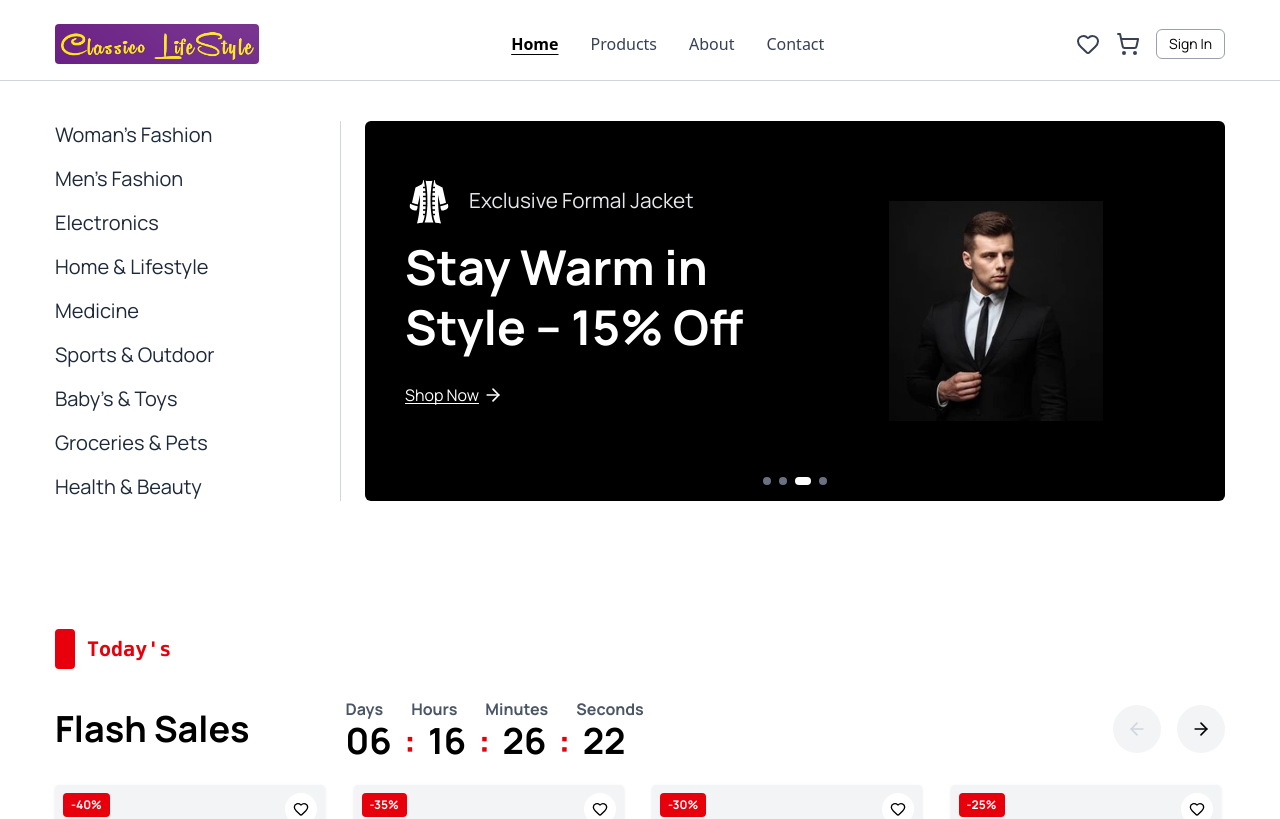
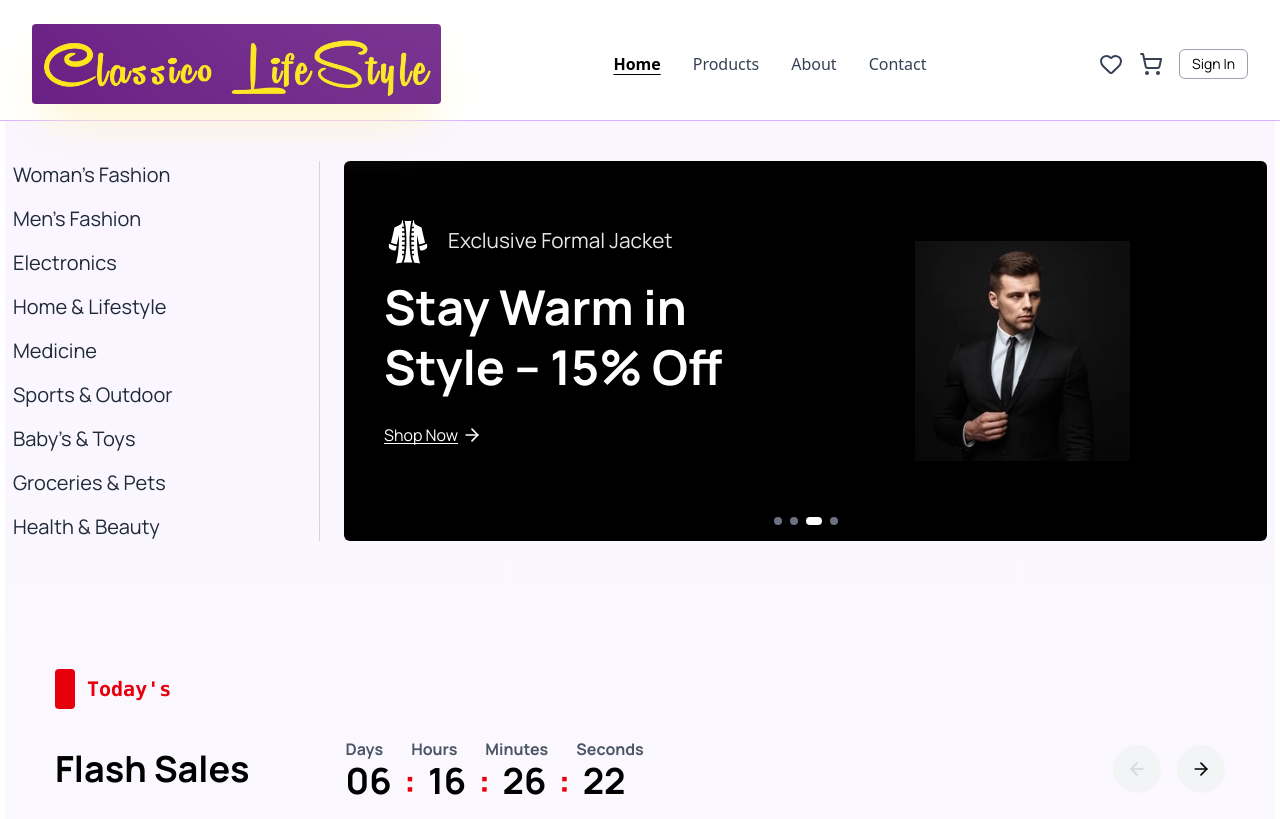
Before and after one commit to Nazmul-Karim-Tanvir/classicoLifestyle, a React (Vite) app in the folder classicoFrontend/: page / in a window 1280 px wide. Shown: the top 819 px of the page. Built offline with nearby package versions, Linux system fonts and the light colour scheme.

Commit message:
will work on home

```diff
--- a/classicoFrontend/src/components/Navbar.jsx
+++ b/classicoFrontend/src/components/Navbar.jsx
@@ -33,19 +33,19 @@ const Navbar = () => {
     ];
 
     return (
-        <nav className="bg-white pt-6 pb-4 px-4 md:px-8 border-b border-gray-300 relative z-50">
-            <div className="max-w-[1170px] mx-auto flex items-center justify-between">
+        <nav className="bg-white pt-6 pb-4 px-4 md:px-8 border-b border-purple-300 relative z-50">
+            <div className="max-w-full mx-auto flex items-center justify-between">
                 {/* Brand */}
                 <Link to="/" className="text-xl font-bold text-gray-900 flex items-center">
                     <img
                         src={logo}
                         alt="Classico Lifestyle Logo"
-                        className="h-8 md:h-10 w-auto object-contain rounded"
+                        className="h-7 md:h-20 w-auto object-contain rounded shadow-2xl shadow-amber-100"
                     />
                 </Link>
 
                 {/* Nav Links - Desktop */}
-                <ul className="hidden md:flex gap-8 text-gray-700 font-sans font-medium">
+                <ul className="hidden md:flex gap-8 text-gray-700 font-sans font">
                     {navLinks.map(link => (
                         <li key={link.path}>
                             <Link
--- a/classicoFrontend/src/layout/Body.jsx
+++ b/classicoFrontend/src/layout/Body.jsx
@@ -4,7 +4,7 @@ import { Outlet } from 'react-router-dom';
 
 const Body = () => {
     return (
-        <main className="max-w-[1270px] mx-auto px-2 py-6">
+        <main className="max-w-[1270px] mx-auto px-2 py-6 bg-gradient-to-b from-purple-50 via-white to-purple-100">
             <Outlet />
         </main>
     );
--- a/classicoFrontend/src/pages/homePage/SectionHero.jsx
+++ b/classicoFrontend/src/pages/homePage/SectionHero.jsx
@@ -54,7 +54,7 @@ const SectionHero = () => {
     const CurrentLogoIcon = slides[current].LogoIcon;
 
     return (
-        <div className="max-w-[1170px] mx-auto flex gap-6 py-4 px-4 sm:px-6 lg:px-0 flex-col md:flex-row">
+        <div className="max-w-full mx-auto flex gap-6 py-4 px-4 sm:px-6 lg:px-0 flex-col md:flex-row">
             {/* Left Sidebar - Categories */}
             <div className="w-full md:w-1/4 border-b md:border-b-0 md:border-r border-gray-300 pb-4 md:pb-0">
                 <ul className="flex flex-wrap md:flex-col gap-2 md:gap-4 text-sm md:text-base lg:text-xl font-medium text-gray-600">
```
